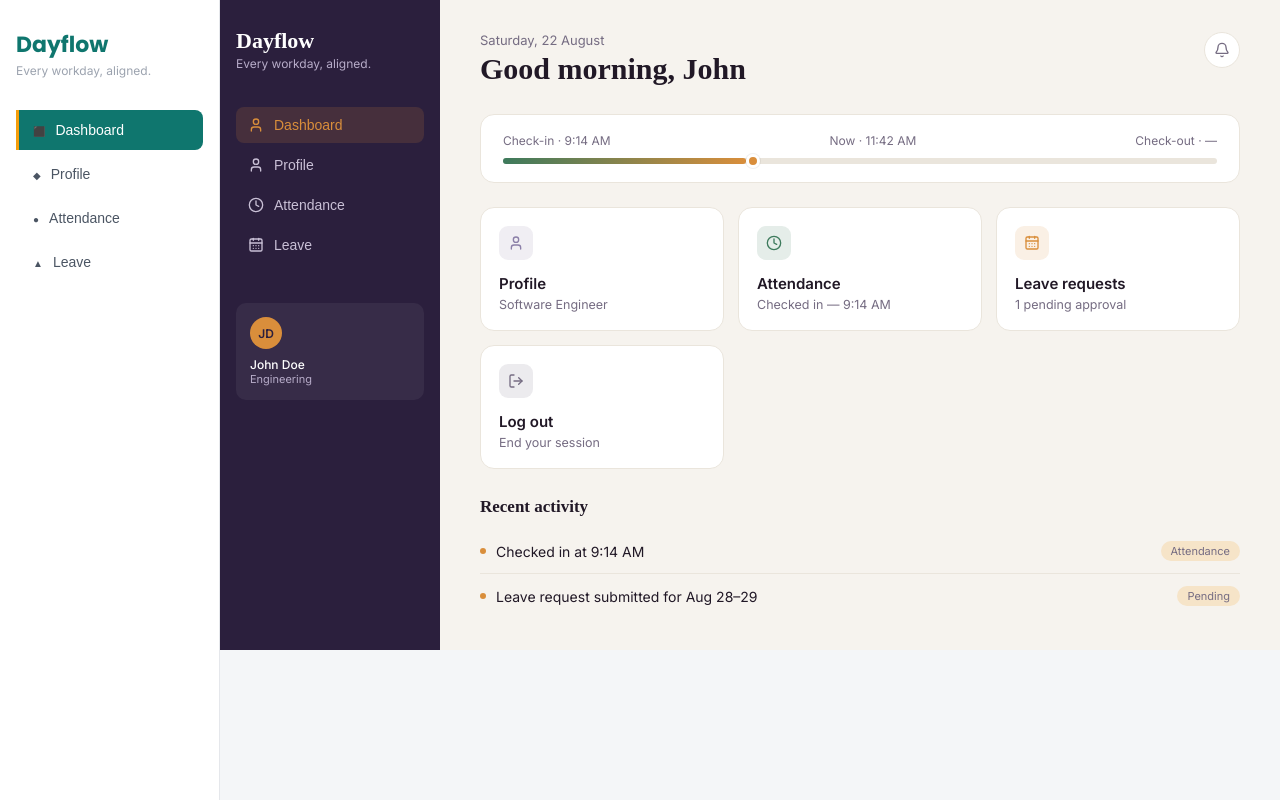
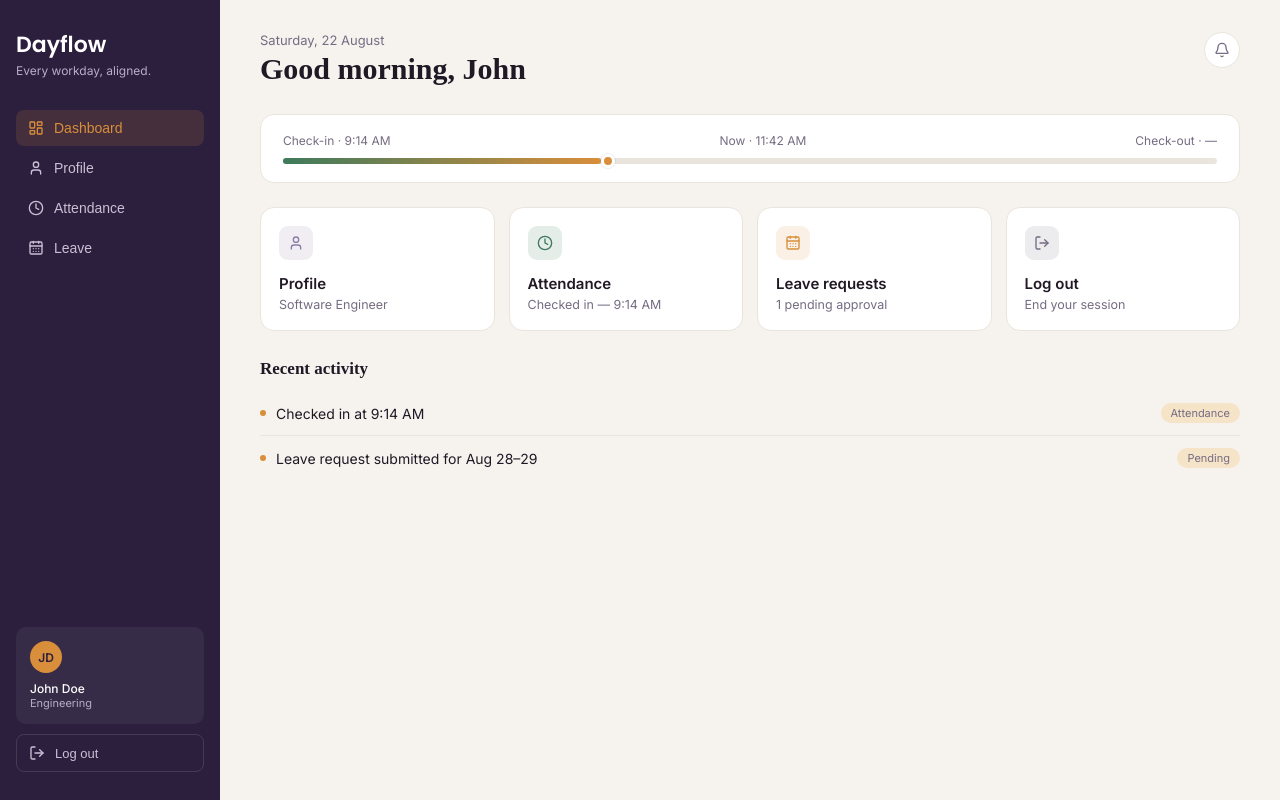
Before and after one commit to mourisikaagk/IndexOne-odoo-hackathon, a React app in the folder frontend/: page / in a window 1280 px wide. Built offline with nearby package versions, Linux system fonts and the light colour scheme; the HTML template or start-up script is replaced by a standard one.

Commit message:
Fix duplicate navbar: unify sidebar, wire dashboard card navigation

```diff
--- a/frontend/src/components/employee/EmployeeDashboard.jsx
+++ b/frontend/src/components/employee/EmployeeDashboard.jsx
@@ -1,9 +1,7 @@
-import { useState } from "react";
+import { useNavigate } from "react-router-dom";
 import { User, Clock, CalendarDays, LogOut, Bell } from "lucide-react";
 
 const tokens = {
-  ink: "#2B1F3D",
-  inkLight: "#4A3B63",
   gold: "#D98E3B",
   goldSoft: "#F6E4C8",
   lavender: "#8B7FA8",
@@ -16,115 +14,53 @@ const tokens = {
 };
 
 function EmployeeDashboard() {
-  const [active, setActive] = useState("Dashboard");
+  const navigate = useNavigate();
 
-  const links = [
-    { label: "Dashboard", icon: User },
-    { label: "Profile", icon: User },
-    { label: "Attendance", icon: Clock },
-    { label: "Leave", icon: CalendarDays },
-  ];
+  const handleLogout = () => {
+    localStorage.removeItem("token");
+    navigate("/");
+  };
 
   const cards = [
-    { title: "Profile", sub: "Software Engineer", icon: User, accent: tokens.lavender },
-    { title: "Attendance", sub: "Checked in — 9:14 AM", icon: Clock, accent: tokens.green },
-    { title: "Leave requests", sub: "1 pending approval", icon: CalendarDays, accent: tokens.gold },
-    { title: "Log out", sub: "End your session", icon: LogOut, accent: tokens.textMuted },
+    {
+      title: "Profile",
+      sub: "Software Engineer",
+      icon: User,
+      accent: tokens.lavender,
+      onClick: () => navigate("/employee/profile"),
+    },
+    {
+      title: "Attendance",
+      sub: "Checked in — 9:14 AM",
+      icon: Clock,
+      accent: tokens.green,
+      onClick: () => navigate("/employee/attendance"),
+    },
+    {
+      title: "Leave requests",
+      sub: "1 pending approval",
+      icon: CalendarDays,
+      accent: tokens.gold,
+      onClick: () => navigate("/employee/leave"),
+    },
+    {
+      title: "Log out",
+      sub: "End your session",
+      icon: LogOut,
+      accent: tokens.textMuted,
+      onClick: handleLogout,
+    },
   ];
 
   return (
     <div
       style={{
-        display: "flex",
-        minHeight: "600px",
+        minHeight: "100vh",
         fontFamily: "'Inter', sans-serif",
         background: tokens.ivory,
+        padding: "32px 40px",
       }}
     >
-      <div
-        style={{
-          width: 220,
-          background: tokens.ink,
-          padding: "28px 16px",
-          flexShrink: 0,
-        }}
-      >
-        <div
-          style={{
-            fontFamily: "'Fraunces', serif",
-            fontWeight: 600,
-            fontSize: 22,
-            color: "#fff",
-          }}
-        >
-          Dayflow
-        </div>
-        <p style={{ fontSize: 12, color: "#B7ACC9", marginTop: 2 }}>
-          Every workday, aligned.
-        </p>
-
-        <nav style={{ marginTop: 36, display: "flex", flexDirection: "column", gap: 4 }}>
-          {links.map((link) => {
-            const isActive = active === link.label;
-            const Icon = link.icon;
-
-            return (
-              <button
-                key={link.label}
-                onClick={() => setActive(link.label)}
-                style={{
-                  display: "flex",
-                  alignItems: "center",
-                  gap: 10,
-                  border: "none",
-                  textAlign: "left",
-                  padding: "10px 12px",
-                  borderRadius: 8,
-                  cursor: "pointer",
-                  fontSize: 14,
-                  fontWeight: 500,
-                  background: isActive ? "rgba(217,142,59,0.15)" : "transparent",
-                  color: isActive ? tokens.gold : "#C9C0D6",
-                }}
-              >
-                <Icon size={16} />
-                {link.label}
-              </button>
-            );
-          })}
-        </nav>
-
-        <div
-          style={{
-            marginTop: 40,
-            padding: "14px",
-            borderRadius: 10,
-            background: "rgba(255,255,255,0.06)",
-          }}
-        >
-          <div
-            style={{
-              width: 32,
-              height: 32,
-              borderRadius: "50%",
-              background: tokens.gold,
-              display: "flex",
-              alignItems: "center",
-              justifyContent: "center",
-              fontSize: 12,
-              fontWeight: 600,
-              color: tokens.ink,
-              marginBottom: 8,
-            }}
-          >
-            JD
-          </div>
-          <p style={{ fontSize: 12, color: "#fff", margin: 0, fontWeight: 500 }}>John Doe</p>
-          <p style={{ fontSize: 11, color: "#B7ACC9", margin: 0 }}>Engineering</p>
-        </div>
-      </div>
-
-      <div style={{ flex: 1, padding: "32px 40px" }}>
       <div style={{ display: "flex", justifyContent: "space-between", alignItems: "flex-start" }}>
         <div>
           <p style={{ fontSize: 13, color: tokens.textMuted, margin: 0 }}>Saturday, 22 August</p>
@@ -229,6 +165,7 @@ function EmployeeDashboard() {
           return (
             <div
               key={card.title}
+              onClick={card.onClick}
               style={{
                 background: tokens.card,
                 border: `1px solid ${tokens.border}`,
@@ -308,7 +245,6 @@ function EmployeeDashboard() {
         ))}
       </div>
     </div>
-    </div>
   );
 }
 
--- a/frontend/src/components/employee/Navbar.jsx
+++ b/frontend/src/components/employee/Navbar.jsx
@@ -1,41 +1,75 @@
 import { useNavigate, useLocation } from "react-router-dom";
+import { LayoutDashboard, User, Clock, CalendarDays, LogOut } from "lucide-react";
+
+const tokens = {
+  ink: "#2B1F3D",
+  gold: "#D98E3B",
+  lavender: "#C9C0D6",
+  muted: "#B7ACC9",
+};
 
 function Navbar() {
   const navigate = useNavigate();
   const location = useLocation();
 
   const links = [
-    { label: "Dashboard", path: "/", icon: "⬛" },
-    { label: "Profile", path: "/employee/profile", icon: "◆" },
-    { label: "Attendance", path: "/employee/attendance", icon: "●" },
-    { label: "Leave", path: "/employee/leave", icon: "▲" },
+    { label: "Dashboard", path: "/employee/dashboard", icon: LayoutDashboard },
+    { label: "Profile", path: "/employee/profile", icon: User },
+    { label: "Attendance", path: "/employee/attendance", icon: Clock },
+    { label: "Leave", path: "/employee/leave", icon: CalendarDays },
   ];
+
+  const isActive = (path) =>
+    path === "/employee/dashboard"
+      ? location.pathname === "/" || location.pathname === "/employee/dashboard"
+      : location.pathname.startsWith(path);
+
+  const handleLogout = () => {
+    localStorage.removeItem("token");
+    navigate("/");
+  };
 
   return (
     <aside style={sidebarStyle}>
+      <div>
         <div style={logoStyle}>Dayflow</div>
         <p style={taglineStyle}>Every workday, aligned.</p>
 
-      <nav style={{ marginTop: "32px" }}>
+        <nav style={{ marginTop: "32px", display: "flex", flexDirection: "column", gap: 4 }}>
           {links.map((link) => {
-          const active = location.pathname === link.path;
+            const active = isActive(link.path);
+            const Icon = link.icon;
+
             return (
               <button
                 key={link.path}
                 onClick={() => navigate(link.path)}
                 style={{
                   ...linkStyle,
-                background: active ? "#0F766E" : "transparent",
-                color: active ? "#fff" : "#4B5563",
-                borderLeft: active ? "3px solid #F59E0B" : "3px solid transparent",
+                  background: active ? "rgba(217,142,59,0.15)" : "transparent",
+                  color: active ? tokens.gold : tokens.lavender,
                 }}
               >
-              <span style={{ marginRight: "10px", fontSize: "10px" }}>{link.icon}</span>
+                <Icon size={16} />
                 {link.label}
               </button>
             );
           })}
         </nav>
+      </div>
+
+      <div>
+        <div style={profileCardStyle}>
+          <div style={avatarStyle}>JD</div>
+          <p style={{ fontSize: 12, color: "#fff", margin: 0, fontWeight: 500 }}>John Doe</p>
+          <p style={{ fontSize: 11, color: tokens.muted, margin: 0 }}>Engineering</p>
+        </div>
+
+        <button onClick={handleLogout} style={logoutStyle}>
+          <LogOut size={16} />
+          Log out
+        </button>
+      </div>
     </aside>
   );
 }
@@ -46,35 +80,76 @@ const sidebarStyle = {
   top: 0,
   bottom: 0,
   width: "220px",
-  background: "#fff",
-  borderRight: "1px solid #E5E7EB",
+  background: tokens.ink,
   padding: "28px 16px",
+  display: "flex",
+  flexDirection: "column",
+  justifyContent: "space-between",
+  boxSizing: "border-box",
+  overflowY: "auto",
 };
 
 const logoStyle = {
-  fontFamily: "'Poppins', sans-serif",
-  fontWeight: 700,
+  fontFamily: "'Fraunces', 'Poppins', serif",
+  fontWeight: 600,
   fontSize: "22px",
-  color: "#0F766E",
+  color: "#fff",
 };
 
 const taglineStyle = {
   fontSize: "12px",
-  color: "#9CA3AF",
+  color: tokens.muted,
   marginTop: "2px",
 };
 
 const linkStyle = {
-  display: "block",
+  display: "flex",
+  alignItems: "center",
+  gap: "10px",
   width: "100%",
   textAlign: "left",
   border: "none",
-  padding: "12px 14px",
-  borderRadius: "0 8px 8px 0",
+  padding: "10px 12px",
+  borderRadius: "8px",
   cursor: "pointer",
   fontSize: "14px",
   fontWeight: 500,
-  marginBottom: "4px",
+};
+
+const profileCardStyle = {
+  padding: "14px",
+  borderRadius: "10px",
+  background: "rgba(255,255,255,0.06)",
+  marginBottom: "10px",
+};
+
+const avatarStyle = {
+  width: 32,
+  height: 32,
+  borderRadius: "50%",
+  background: tokens.gold,
+  display: "flex",
+  alignItems: "center",
+  justifyContent: "center",
+  fontSize: 12,
+  fontWeight: 600,
+  color: tokens.ink,
+  marginBottom: 8,
+};
+
+const logoutStyle = {
+  display: "flex",
+  alignItems: "center",
+  gap: "10px",
+  width: "100%",
+  border: "1px solid rgba(255,255,255,0.12)",
+  background: "transparent",
+  color: tokens.lavender,
+  padding: "10px 12px",
+  borderRadius: "8px",
+  cursor: "pointer",
+  fontSize: "13px",
+  fontWeight: 500,
 };
 
 export default Navbar;
```
Also changed, not shown: frontend/src/components/LeaveApplyForm.jsx (deleted, +0 -105 lines). Lines whose indentation alone changed are shown as unchanged.
